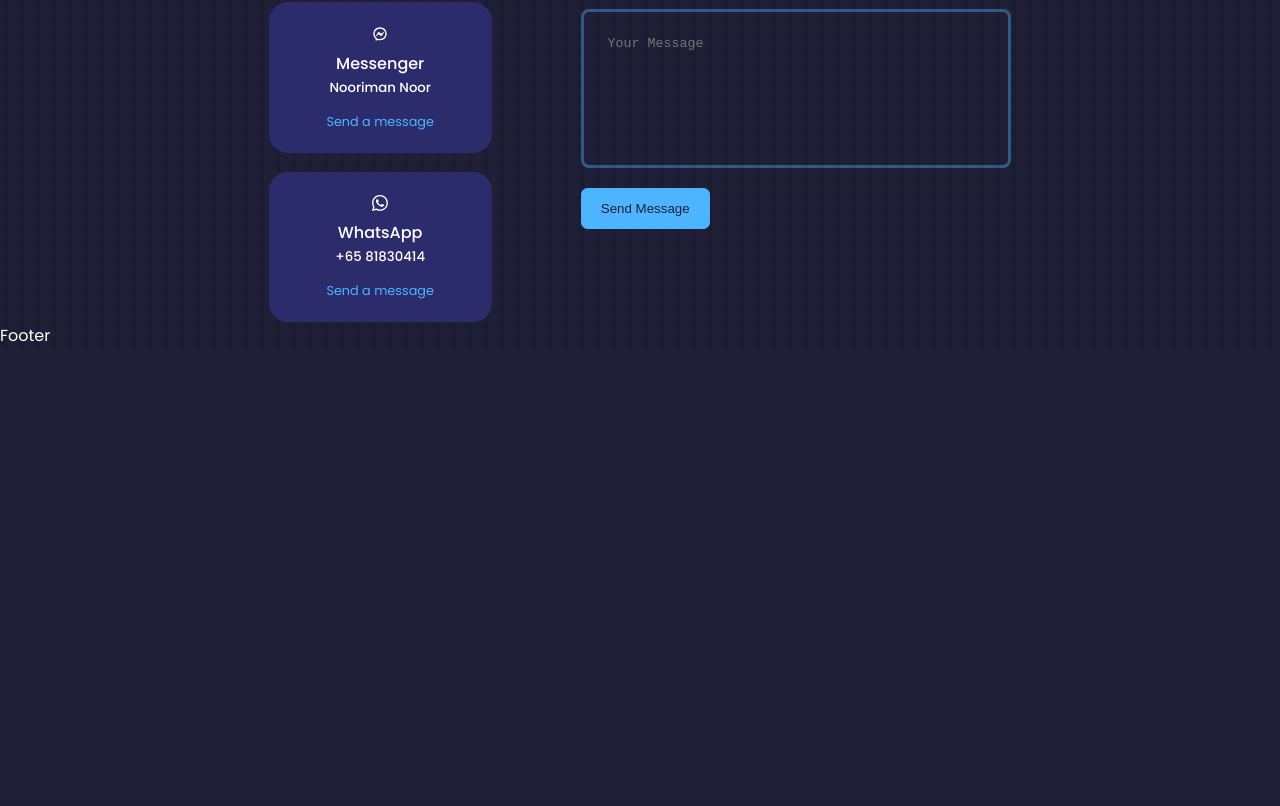
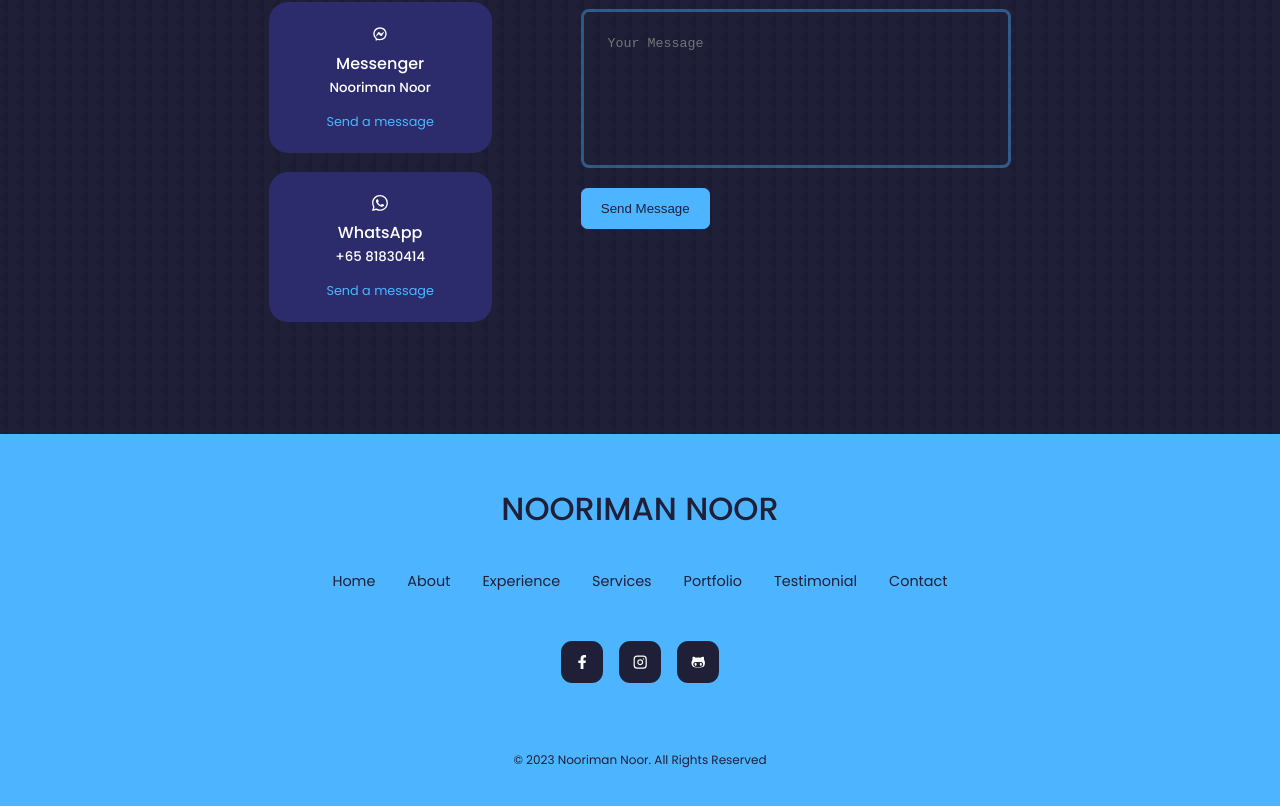
Before and after one commit to Nooriman/Nooriman.github.io, a React (Create React App) app: page / in a window 1280 px wide. Shown: the part 2626-3432 px from the top of the page. Before the commit the page ends 2975 px from the top, so only its background shows below. Built offline with nearby package versions, Linux system fonts and the light colour scheme.

Commit message:
added footer page

```diff
--- a/src/components/footer/Footer.jsx
+++ b/src/components/footer/Footer.jsx
@@ -1,9 +1,33 @@
 import React from 'react';
 import "./footer.css";
+import { FaFacebookF, FaGithubAlt } from 'react-icons/fa';
+import { FiInstagram } from 'react-icons/fi';
 
 const Footer = () => {
   return (
-    <div>Footer</div>
+    <footer>
+      <a href="#" className='footer__logo'>NOORIMAN NOOR</a>
+
+      <ul className="permalinks">
+        <li><a href="#">Home</a></li>
+        <li><a href="#about">About</a></li>
+        <li><a href="#experience">Experience</a></li>
+        <li><a href="#services">Services</a></li>
+        <li><a href="#portfolio">Portfolio</a></li>
+        <li><a href="#testimonial">Testimonial</a></li>
+        <li><a href="#contact">Contact</a></li>
+      </ul>
+
+      <div className="footer__socials">
+        <a href="https://facebook.com"><FaFacebookF /></a>
+        <a href="https://instagram.com"><FiInstagram /></a>
+        <a href="https://github.com"><FaGithubAlt /></a>
+      </div>
+
+      <div className="footer__copyright">
+        <small>&copy; 2023 Nooriman Noor. All Rights Reserved </small>
+      </div>
+    </footer>
   )
 }
 
--- a/src/components/footer/footer.css
+++ b/src/components/footer/footer.css
@@ -0,0 +1,64 @@
+footer {
+    background: var(--color-primary);
+    padding: 3rem 0;
+    text-align: center;
+    font-size: 0.9rem;
+    margin-top: 7rem;
+}
+
+footer a {
+    color: var(--color-bg);
+}
+
+.footer__logo {
+    font-size: 2rem;
+    font-weight: 500;
+    margin-bottom: 2rem;
+    display: inline-block;
+}
+
+.permalinks {
+    display: flex;
+    flex-wrap: wrap;
+    justify-content: center;
+    gap: 2rem;
+    margin: 0 auto 3rem;
+}
+
+.footer__socials {
+    display: flex;
+    justify-content: center;
+    gap: 1rem;
+    margin-bottom: 4rem;
+}
+
+.footer__socials a {
+    background: var(--color-bg);
+    color: var(--color-white);
+    padding: 0.8rem;
+    border-radius: 0.7rem;
+    display: flex;
+    border: 1px solid transparent;
+}
+
+.footer__socials a:hover {
+    background: transparent;
+    color: var(--color-bg);
+    border-color: var(--color-bg);
+}
+
+.footer__copyright {
+    margin-bottom: 4rem;
+    color: var(--color-bg);
+}
+
+@media screen and (max-width: 600px) {
+    .permalinks{
+        flex-direction: column;
+        gap: 1rem;
+    }
+
+    .footer__socials {
+        margin-bottom: 2.6rem;
+    }
+}
```
